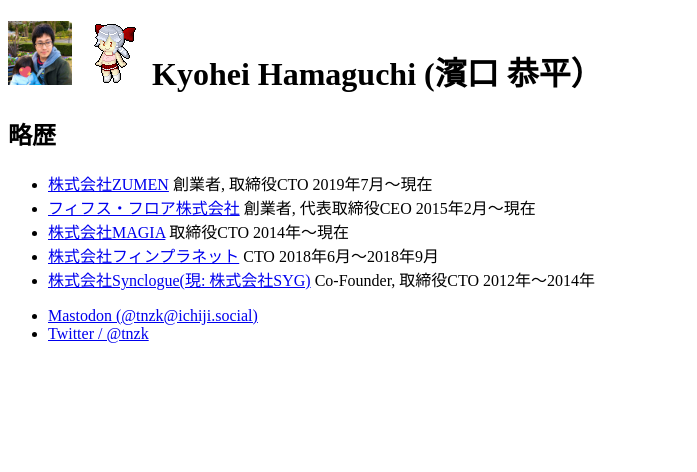
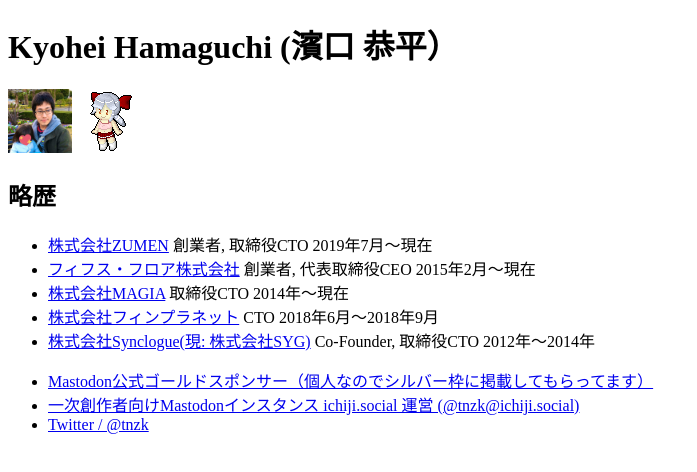
Before and after one commit to tnzk/tnzkorg, a plain HTML site: page index.html in a window 1280 px wide. Shown: the whole page, without its empty margins (0-697 px from the left). Drawn offline with Linux system fonts and the light colour scheme.

Commit message:
Update index.html

```diff
--- a/index.html
+++ b/index.html
@@ -10,10 +10,12 @@
   </head>
   <body>
     <h1>
+      Kyohei Hamaguchi (濱口 恭平）
+    </h1>
+    <section id="icons">
       <img src="/images/tnzk.jpg" alt="photo" width="64">
       <img src="/images/tnzk.png" alt="avatar">
-      Kyohei Hamaguchi (濱口 恭平）
-    </h1>
+    </section>
     <section>
       <h2>略歴</h2>
       <ul>
@@ -26,7 +28,8 @@
     </section>
     <section>
       <ul>
-	<li><a href="https://ichiji.social/@tnzk">Mastodon (@tnzk@ichiji.social)</a></li>
+        <li><a href="https://joinmastodon.org/sponsors">Mastodon公式ゴールドスポンサー（個人なのでシルバー枠に掲載してもらってます）</a></li>
+	<li><a href="https://ichiji.social/@tnzk">一次創作者向けMastodonインスタンス ichiji.social 運営 (@tnzk@ichiji.social)</a></li>
 	<li><a href="https://twitter.com/tnzk">Twitter / @tnzk</a></li>
       </ul>
     </section>
```
